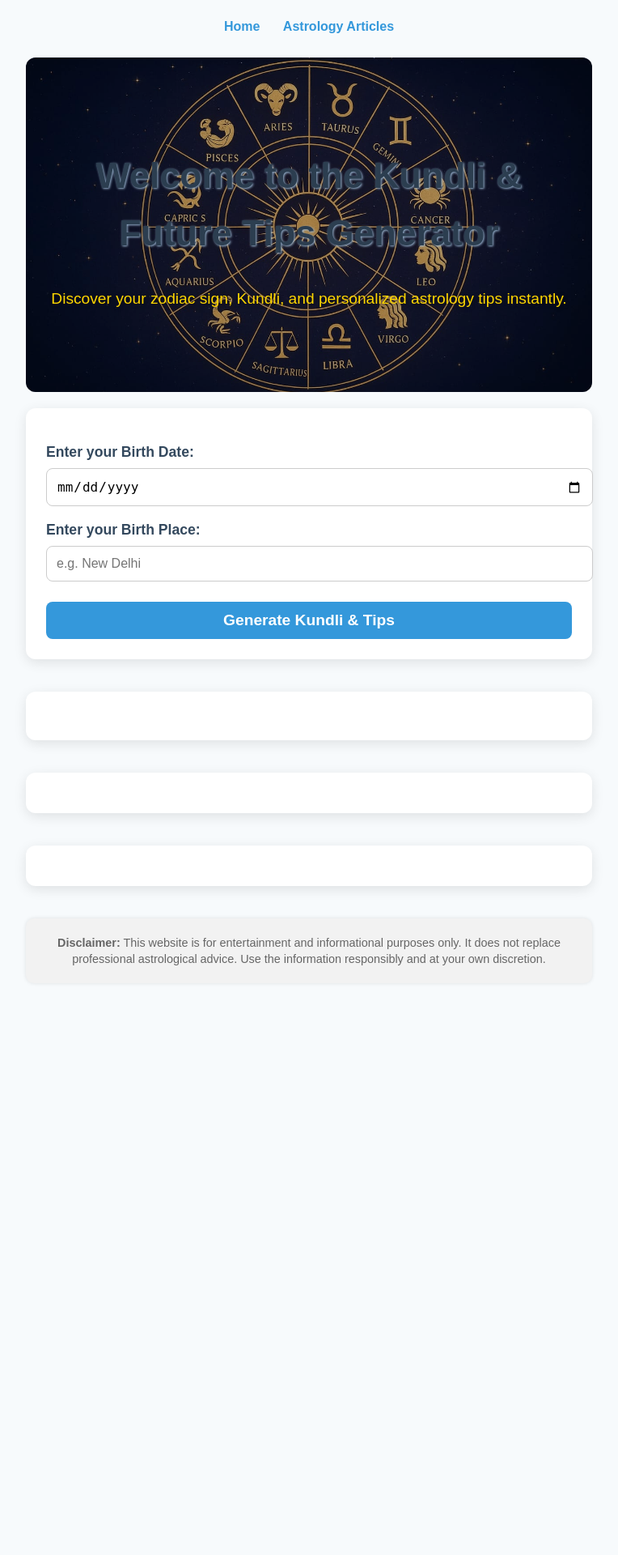
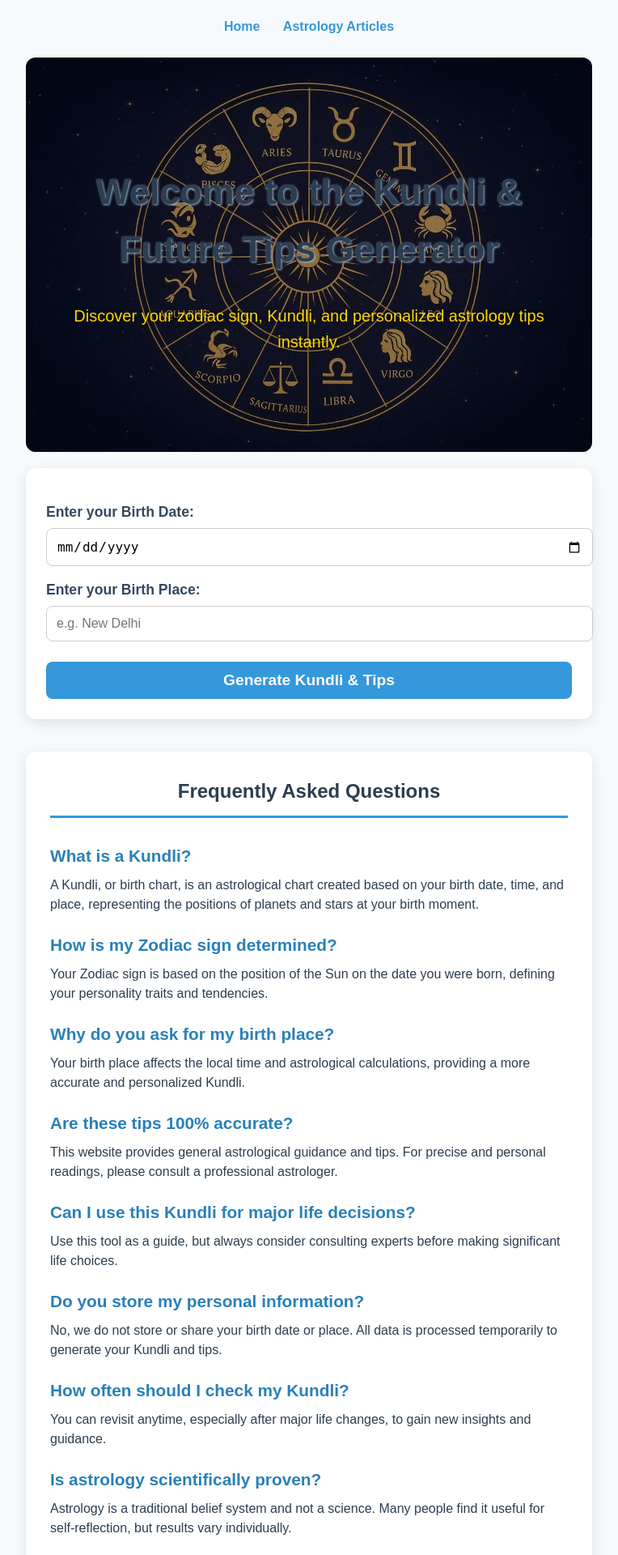
Before and after one commit to sandeep780049/kundli-website, a Flask app: page / in a window 1280 px wide. Shown: the top 1920 px of the page at 81% size, without its empty margins (258-1022 px from the left). Before the commit the page ends 1192 px from the top, so only its background shows below. Run offline with Flask 3, Linux system fonts and the light colour scheme.

Commit message:
Update index.html

```diff
--- a/templates/index.html
+++ b/templates/index.html
@@ -32,42 +32,57 @@
     }
 
     /* Welcome section background with overlay */
+    /* Welcome section background with overlay */
 .welcome-container {
   position: relative;
   background-image: url('{{ url_for("static", filename="zodiac-bg.jpeg") }}');
   background-size: cover;
   background-position: center;
   background-repeat: no-repeat;
-      padding: 80px 20px;
+  padding: 80px 20px; /* slightly taller */
   color: #fff;
   text-align: center;
   border-radius: 12px;
   margin-bottom: 20px;
 }
+
+/* Improved welcome section styling */
+.welcome-container {
+  position: relative;
+  background-image: url('{{ url_for("static", filename="zodiac-bg.jpeg") }}');
+  background-size: cover;
+  background-position: center;
+  background-repeat: no-repeat;
+  padding: 100px 20px;       /* Increased vertical padding */
+  color: #fff;
+  text-align: center;
+  border-radius: 12px;
+  margin-bottom: 20px;
+}
+
 .welcome-container::before {
   content: "";
   position: absolute;
   inset: 0;
-      background: rgba(0, 0, 0, 0.25); /* lighter overlay for more visibility */
+  background: rgba(0, 0, 0, 0.35);  /* Lightened overlay for better clarity */
   z-index: 0;
   border-radius: 12px;
 }
+
 .welcome-container h1,
-    .welcome-container .discover-text,
-    .welcome-container .result {
+.welcome-container .discover-text {
   position: relative;
-      z-index: 1;
+  z-index: 1;  /* Ensure text appears above overlay */
 }
 
-    /* Discover text styling */
+/* Refined Discover subtitle */
 .discover-text {
-      font-size: 1.2rem;
-      color: #FFD700;
-      text-shadow: 1px 1px 4px rgba(0, 0, 0, 0.5);
-      margin-top: 10px;
+  margin-top: 15px;
+  font-size: 1.25rem;
+  color: #FFD700; /* Gold accent for contrast */
+  text-shadow: 1px 1px 4px rgba(0, 0, 0, 0.6);
   animation: slideUp 1.2s ease forwards;
 }
-
     @keyframes slideUp {
       0% { opacity: 0; transform: translateY(20px); }
       100% { opacity: 1; transform: translateY(0); }
@@ -126,11 +141,11 @@
       text-align: center;
     }
     .result {
-      background: rgba(255, 255, 255, 0.9);
+      background: #fff;
       margin-top: 25px;
       padding: 25px;
       border-radius: 12px;
-      box-shadow: 0 4px 15px rgba(0,0,0,0.2);
+      box-shadow: 0 4px 15px rgba(0,0,0,0.1);
       color: #2c3e50;
       line-height: 1.5;
     }
@@ -141,7 +156,6 @@
       margin-bottom: 15px;
       color: #34495e;
     }
-
     .faq {
       background: #fff;
       padding: 30px;
@@ -230,6 +244,22 @@
 <div class="welcome-container">
   <h1>Welcome to the Kundli & Future Tips Generator</h1>
   <p class="discover-text">Discover your zodiac sign, Kundli, and personalized astrology tips instantly.</p>
+</div>
+
+
+  <form method="POST" novalidate>
+    {% if error %}
+      <div class="error">{{ error }}</div>
+    {% endif %}
+
+    <label for="birth_date">Enter your Birth Date:</label>
+    <input type="date" id="birth_date" name="birth_date" required />
+
+    <label for="birth_place">Enter your Birth Place:</label>
+    <input type="text" id="birth_place" name="birth_place" placeholder="e.g. New Delhi" required />
+
+    <button type="submit">Generate Kundli & Tips</button>
+  </form>
 
   {% if kundli %}
   <div class="result" role="region" aria-live="polite">
@@ -245,33 +275,59 @@
     <p>{{ tips }}</p>
   </div>
   {% endif %}
+
+  <section class="faq" aria-label="Frequently Asked Questions">
+    <h2>Frequently Asked Questions</h2>
+    <div class="faq-item">
+      <h3>What is a Kundli?</h3>
+      <p>A Kundli, or birth chart, is an astrological chart created based on your birth date, time, and place, representing the positions of planets and stars at your birth moment.</p>
     </div>
-
-  <form method="POST" novalidate>
-    {% if error %}
-      <div class="error">{{ error }}</div>
-    {% endif %}
-
-    <label for="birth_date">Enter your Birth Date:</label>
-    <input type="date" id="birth_date" name="birth_date" required />
-
-    <label for="birth_place">Enter your Birth Place:</label>
-    <input type="text" id="birth_place" name="birth_place" placeholder="e.g. New Delhi" required />
-
-    <button type="submit">Generate Kundli & Tips</button>
-  </form>
-
-  <!-- Rest of your content unchanged -->
-  <section class="faq" aria-label="Frequently Asked Questions">
-    <!-- FAQ content here -->
+    <div class="faq-item">
+      <h3>How is my Zodiac sign determined?</h3>
+      <p>Your Zodiac sign is based on the position of the Sun on the date you were born, defining your personality traits and tendencies.</p>
+    </div>
+    <div class="faq-item">
+      <h3>Why do you ask for my birth place?</h3>
+      <p>Your birth place affects the local time and astrological calculations, providing a more accurate and personalized Kundli.</p>
+    </div>
+    <div class="faq-item">
+      <h3>Are these tips 100% accurate?</h3>
+      <p>This website provides general astrological guidance and tips. For precise and personal readings, please consult a professional astrologer.</p>
+    </div>
+    <div class="faq-item">
+      <h3>Can I use this Kundli for major life decisions?</h3>
+      <p>Use this tool as a guide, but always consider consulting experts before making significant life choices.</p>
+    </div>
+    <div class="faq-item">
+      <h3>Do you store my personal information?</h3>
+      <p>No, we do not store or share your birth date or place. All data is processed temporarily to generate your Kundli and tips.</p>
+    </div>
+    <div class="faq-item">
+      <h3>How often should I check my Kundli?</h3>
+      <p>You can revisit anytime, especially after major life changes, to gain new insights and guidance.</p>
+    </div>
+    <div class="faq-item">
+      <h3>Is astrology scientifically proven?</h3>
+      <p>Astrology is a traditional belief system and not a science. Many people find it useful for self-reflection, but results vary individually.</p>
+    </div>
+    <div class="faq-item">
+      <h3>Can I trust the future tips?</h3>
+      <p>Our tips are general and for guidance only. For personalized advice, consulting an experienced astrologer is recommended.</p>
+    </div>
   </section>
 
   <section class="about-privacy" aria-label="About and Privacy Policy">
-    <!-- About/Privacy content here -->
+    <h2>About This Website & Privacy Policy</h2>
+    <p>This website offers a free tool to generate your basic Kundli and provide astrology-based future tips. We respect your privacy and do not store or share your personal data.</p>
+    <p>All birth details you enter are used solely to create your Kundli and tips during your session and are not saved.</p>
+    <p>We encourage responsible use and consultation with professional astrologers for detailed guidance.</p>
   </section>
 
   <section class="extra-info" aria-label="Additional Astrology Insights">
-    <!-- Extra info content here -->
+    <h2>Explore More About Astrology</h2>
+    <p>Astrology is a fascinating study of how celestial bodies influence human life. Understanding your Zodiac sign and planetary positions can help you make better decisions and improve your self-awareness.</p>
+    <p>Many believe that planets affect not just personality traits but also relationships, career paths, and health. Our Kundli generator offers a glimpse into these aspects based on your birth details.</p>
+    <p>For deeper knowledge, explore our <a href="/articles" style="color:#2980b9; text-decoration:none;">Astrology Articles</a> section.</p>
   </section>
 
   <footer>
```
Lines whose indentation alone changed are shown as unchanged.
